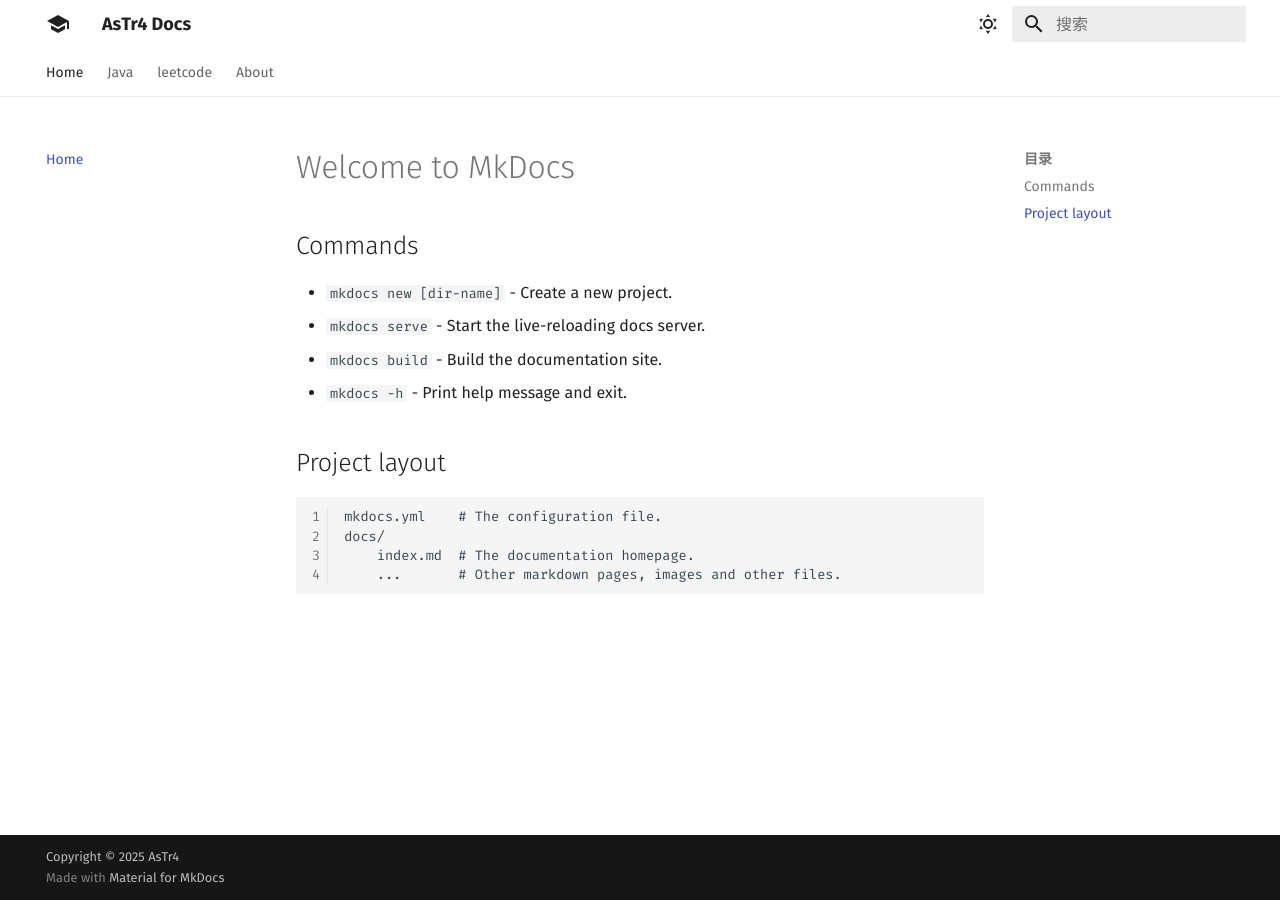
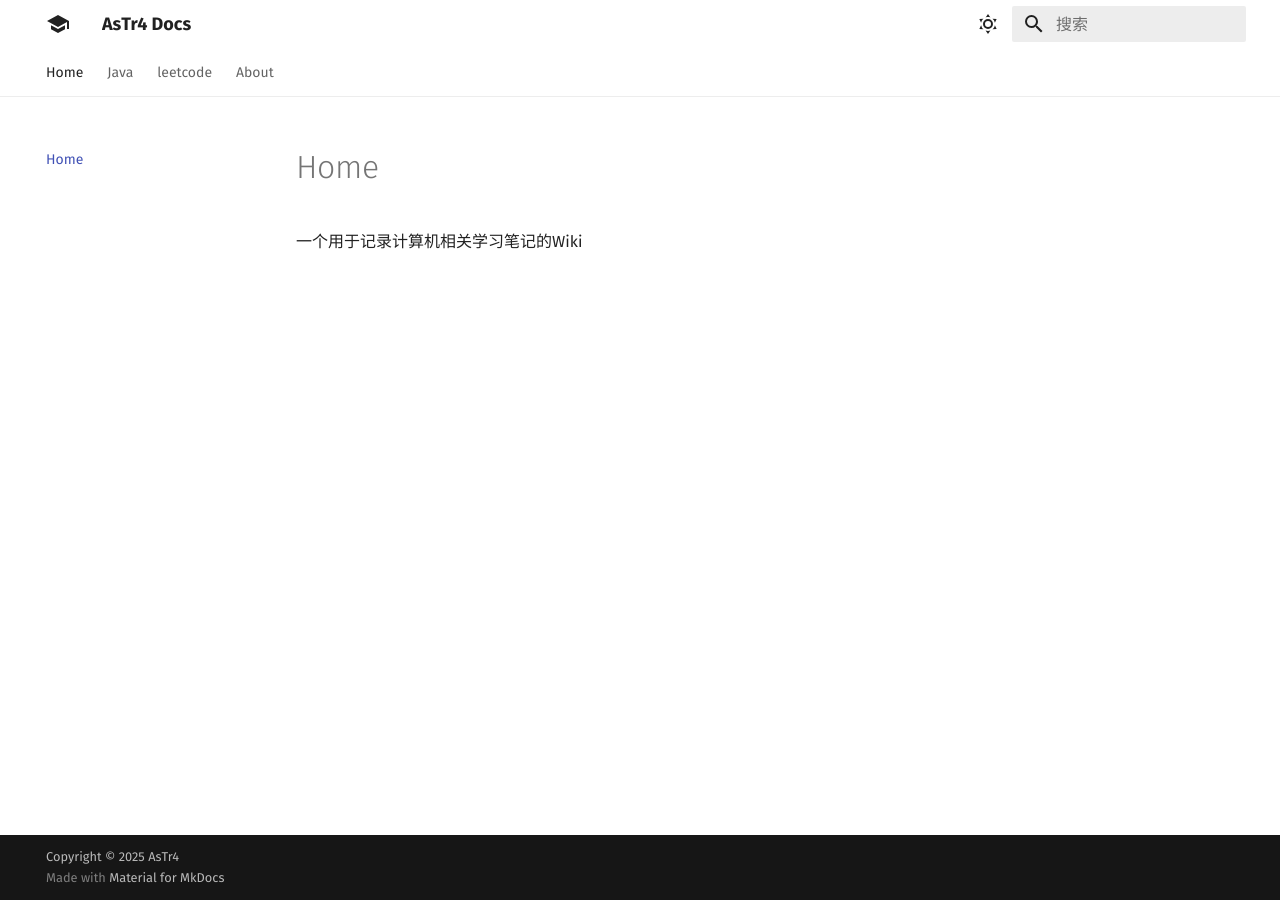
Before and after one commit to nekorana/wiki, an MkDocs documentation site: the page built from docs/index.md, in a window 1280 px wide. Built offline with MkDocs 1.6.1 and Material for MkDocs 9.7.7, drawn with Linux system fonts in a browser that asks for light colours.

Commit message:
update java mul-threads

```diff
--- a/docs/index.md
+++ b/docs/index.md
@@ -1,15 +1 @@
-# Welcome to MkDocs
-
-## Commands
-
-* `mkdocs new [dir-name]` - Create a new project.
-* `mkdocs serve` - Start the live-reloading docs server.
-* `mkdocs build` - Build the documentation site.
-* `mkdocs -h` - Print help message and exit.
-
-## Project layout
-
-    mkdocs.yml    # The configuration file.
-    docs/
-        index.md  # The documentation homepage.
-        ...       # Other markdown pages, images and other files.
+一个用于记录计算机相关学习笔记的Wiki
--- a/mkdocs.yml
+++ b/mkdocs.yml
@@ -15,6 +15,7 @@
       - Java8新特性之lambda函数: java/se/lambda.md
     - Java多线程:
       - 介绍: java/mul-thread/index.md
+      - 在Java中进行多线程编程: java/mul-thread/
   - leetcode:
     - 94.二叉树的中序遍历: leetcode/inorderTraversal.md
   - About: about.md
@@ -58,8 +59,8 @@
     code: 'Fira Mono'
 
 markdown_extensions:
-  - document-offsets-injection:
-      # debug: true
+  # - document-offsets-injection:
+  #     # debug: true
   - admonition
   - def_list
   - footnotes
```
Also changed, not shown: site/404.html, site/about/index.html, site/index.html, site/java/mul-thread/index.html, site/java/se/api/index.html, site/java/se/lambda/index.html, site/java/se/oop/index.html, site/leetcode/inorderTraversal/index.html, site/search/search_index.json, site/sitemap.xml, 1 other file.
